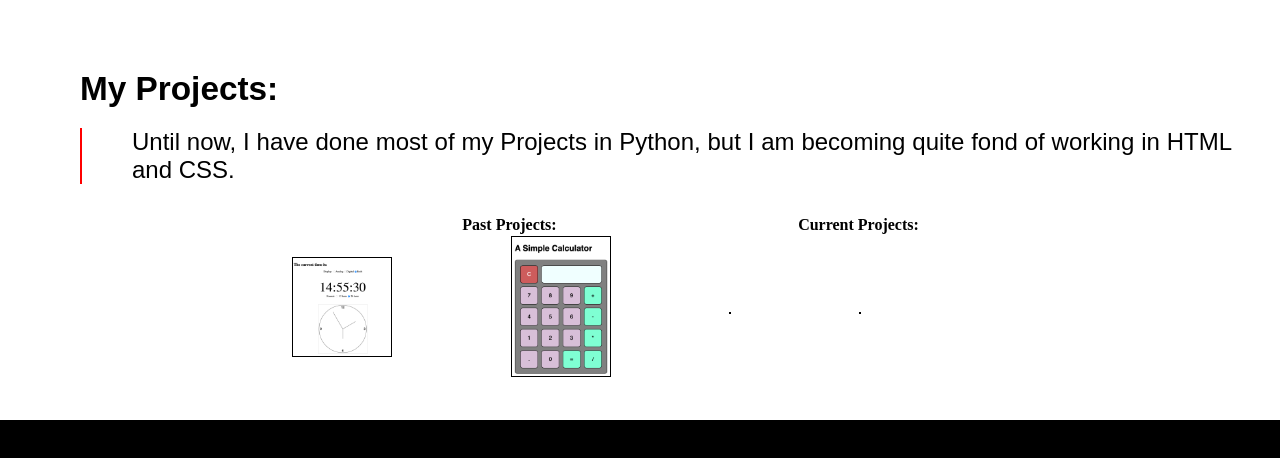
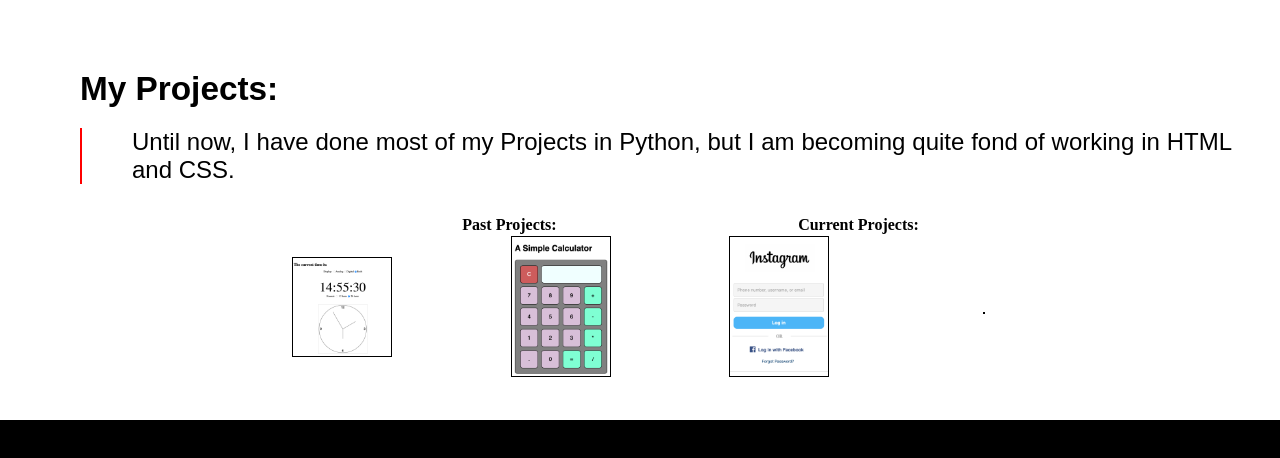
Before and after one commit to aescudero24/professional_portfolio, a plain HTML site: page index.html in a window 1280 px wide. Shown: the part 1188-1646 px from the top of the page. Drawn offline with Linux system fonts and the light colour scheme.

Commit message:
added new photo

```diff
--- a/index.html
+++ b/index.html
@@ -93,7 +93,9 @@
               </td>
               <td colspan="1">
                 <a href="" target="_blank"
-                  ><img class="projectImage" src=""
+                  ><img
+                    class="projectImage"
+                    src="images/Screenshot 2023-09-08 at 3.06.18 PM.png"
                 /></a>
               </td>
               <td colspan="1">
```
Also changed, not shown: images/Screenshot 2023-09-08 at 3.08.27 PM.png (added).
